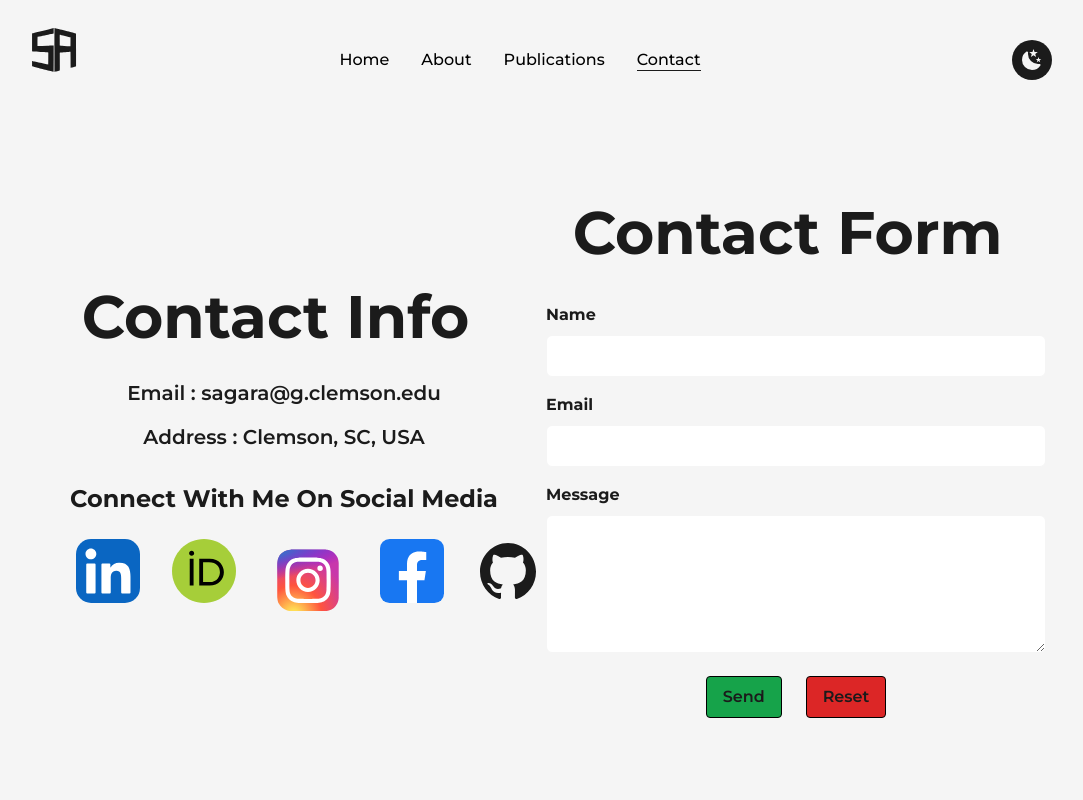
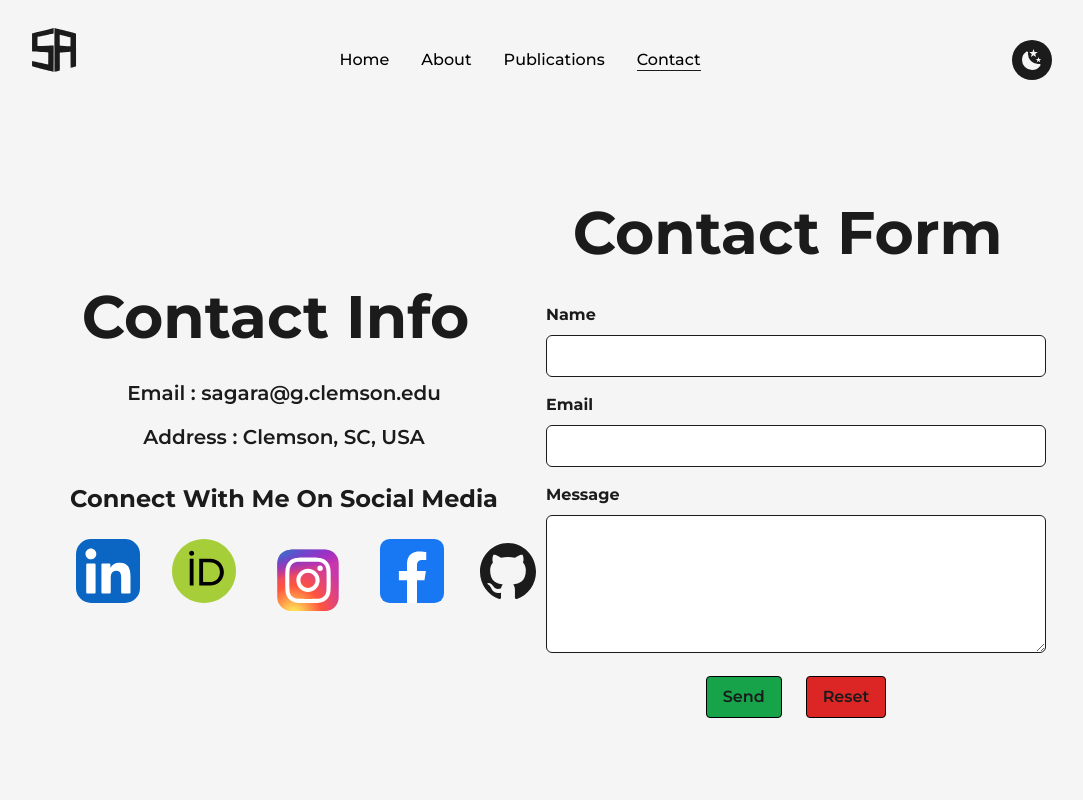
Before and after one commit to KshitijAdhikaree/sagar-portfolio, a Next.js app: page /contact in a window 1280 px wide. Shown: the top 800 px of the page, without its empty margins (100-1183 px from the left). Built offline with nearby package versions, Linux system fonts and the light colour scheme.

Commit message:
update contact border

```diff
--- a/src/pages/contact.js
+++ b/src/pages/contact.js
@@ -98,14 +98,14 @@ function Contact() {
               />
               <form
                 onSubmit={handleSubmit}
-                className='space-y-4 mt-8 w-[500px] xs:w-[360px]'
+                className='space-y-4 mt-8 w-[500px] xs:w-[360px] '
               >
                 <div>
                   <label className='block font-bold mb-2 ' htmlFor='name'>
                     Name
                   </label>
                   <input
-                    className='w-full px-3 py-2 border border-light dark:border-dark rounded-md focus:outline-none text-dark'
+                    className='w-full px-3 py-2 border border-dark dark:border-light rounded-md focus:outline-none text-dark'
                     type='text'
                     name='name'
                     id='name'
@@ -119,7 +119,7 @@ function Contact() {
                     Email
                   </label>
                   <input
-                    className='w-full px-3 py-2 border border-light dark:border-dark rounded-md focus:outline-none text-dark'
+                    className='w-full px-3 py-2 border border-dark dark:border-light rounded-md focus:outline-none text-dark'
                     type='email'
                     name='email'
                     id='email'
@@ -133,7 +133,7 @@ function Contact() {
                     Message
                   </label>
                   <textarea
-                    className='w-full px-3 py-2 border border-light dark:border-dark rounded-md focus:outline-none text-dark'
+                    className='w-full px-3 py-2 border border-dark dark:border-light rounded-md focus:outline-none text-dark'
                     name='message'
                     id='message'
                     rows='5'
```
